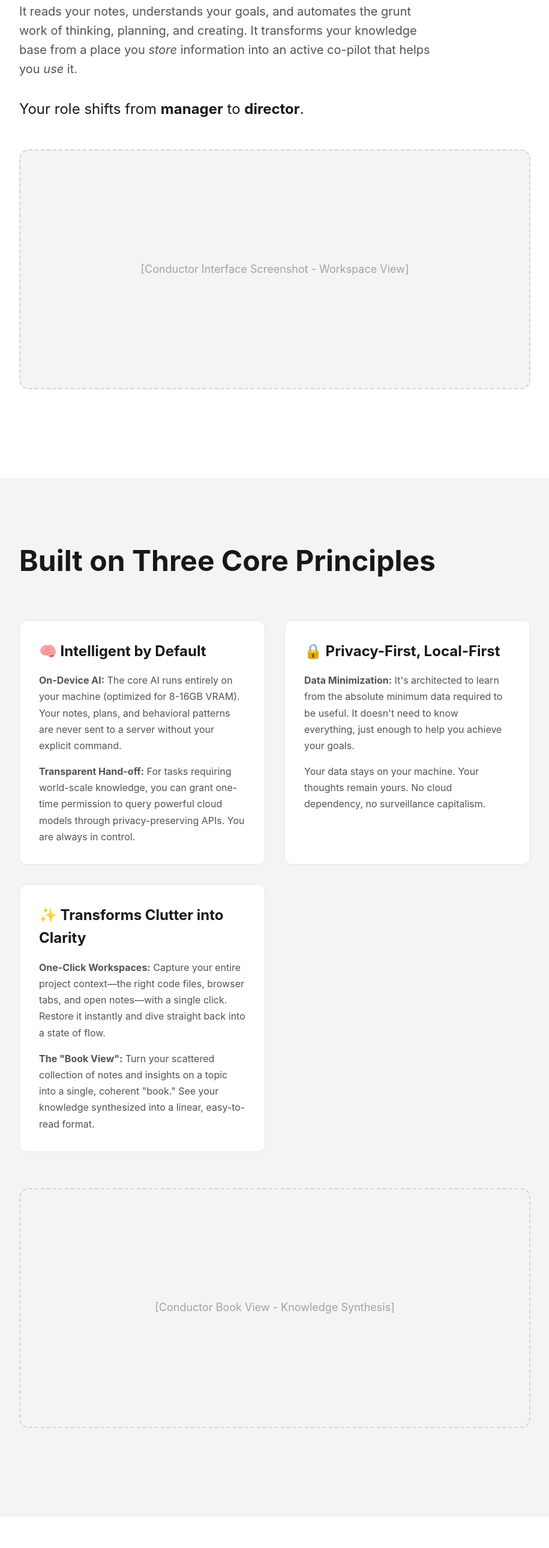
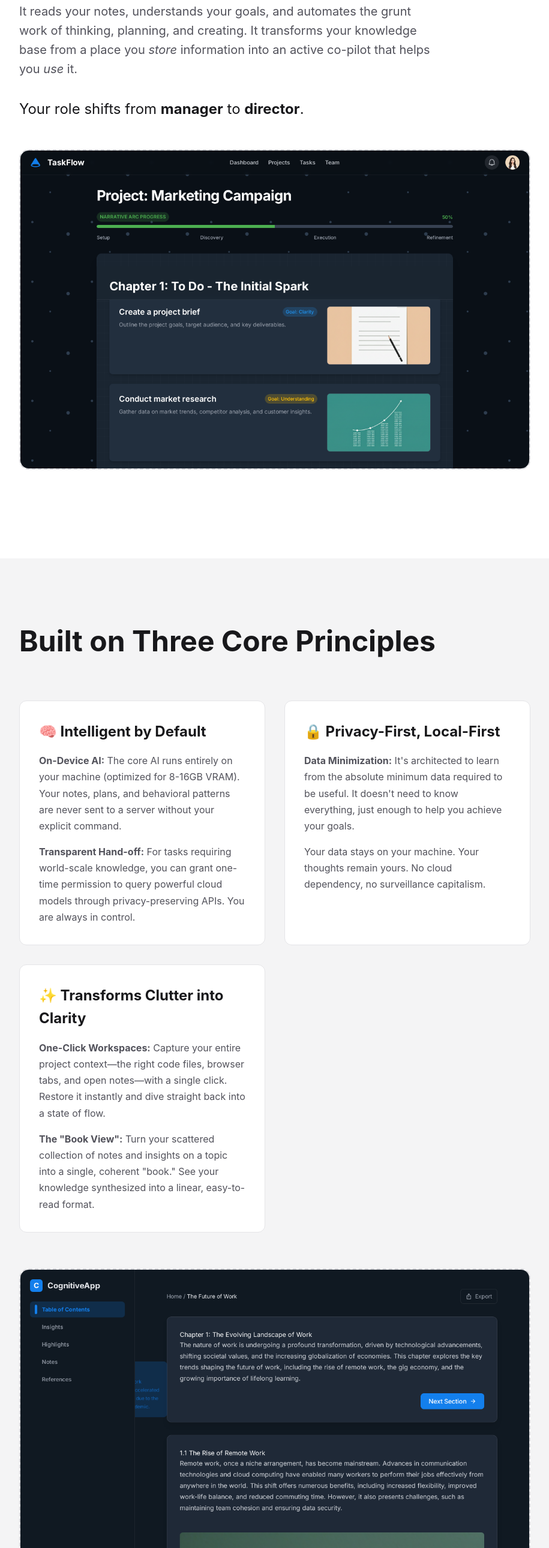
Before and after one commit to Anshul48/Conductor, a plain HTML site: page index.html in a window 1280 px wide. Shown: the part 1203-3784 px from the top of the page at 60% size, without its empty margins (182-1097 px from the left). Drawn offline with Linux system fonts and the light colour scheme.

Commit message:
Update index.html

```diff
--- a/index.html
+++ b/index.html
@@ -251,7 +251,7 @@
             </p>
 
             <div class="app-image">
-                [Conductor Interface Screenshot - Workspace View]
+                <img src="kanban.png" alt="Conductor Kanban View">
             </div>
         </div>
     </section>
@@ -293,7 +293,7 @@
             </div>
 
             <div class="app-image">
-                 [Conductor Book View - Knowledge Synthesis]
+                <img src="book.png" alt="Conductor Workspace View">
             </div>
         </div>
     </section>
```
